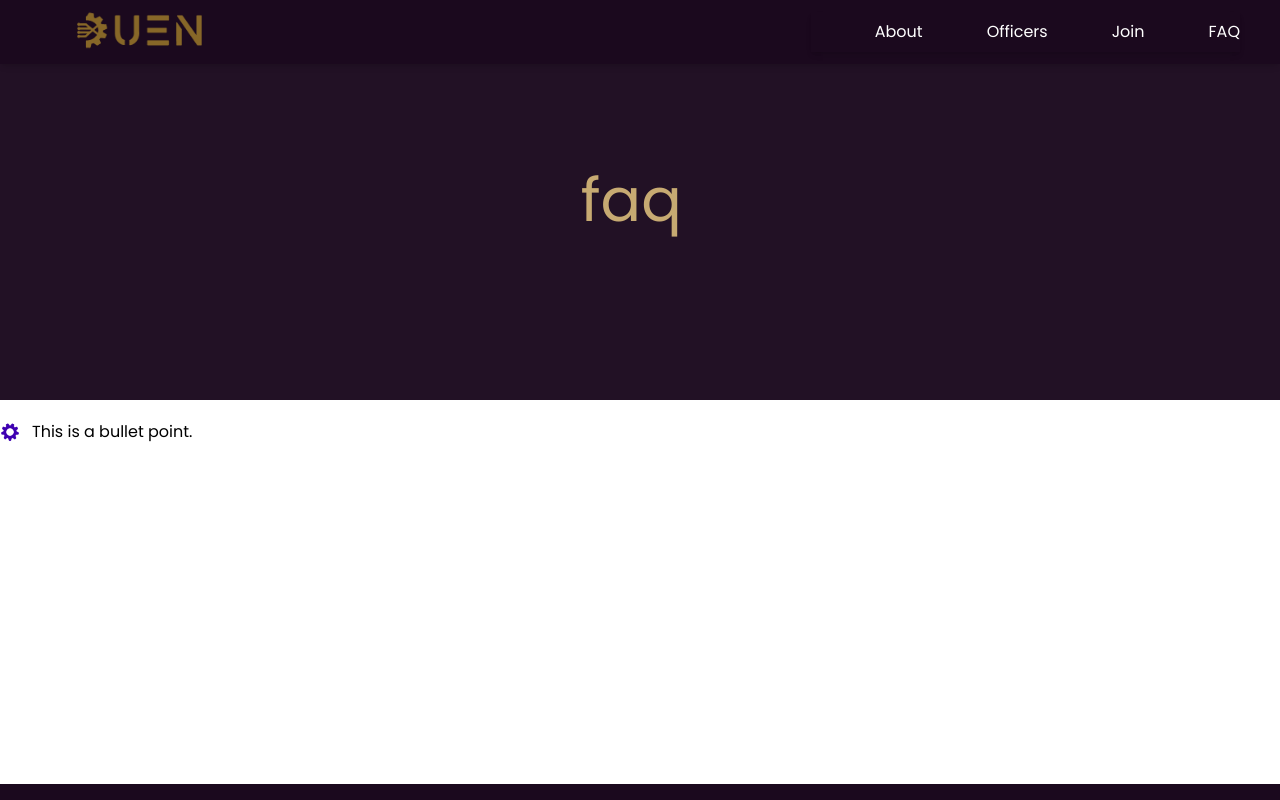
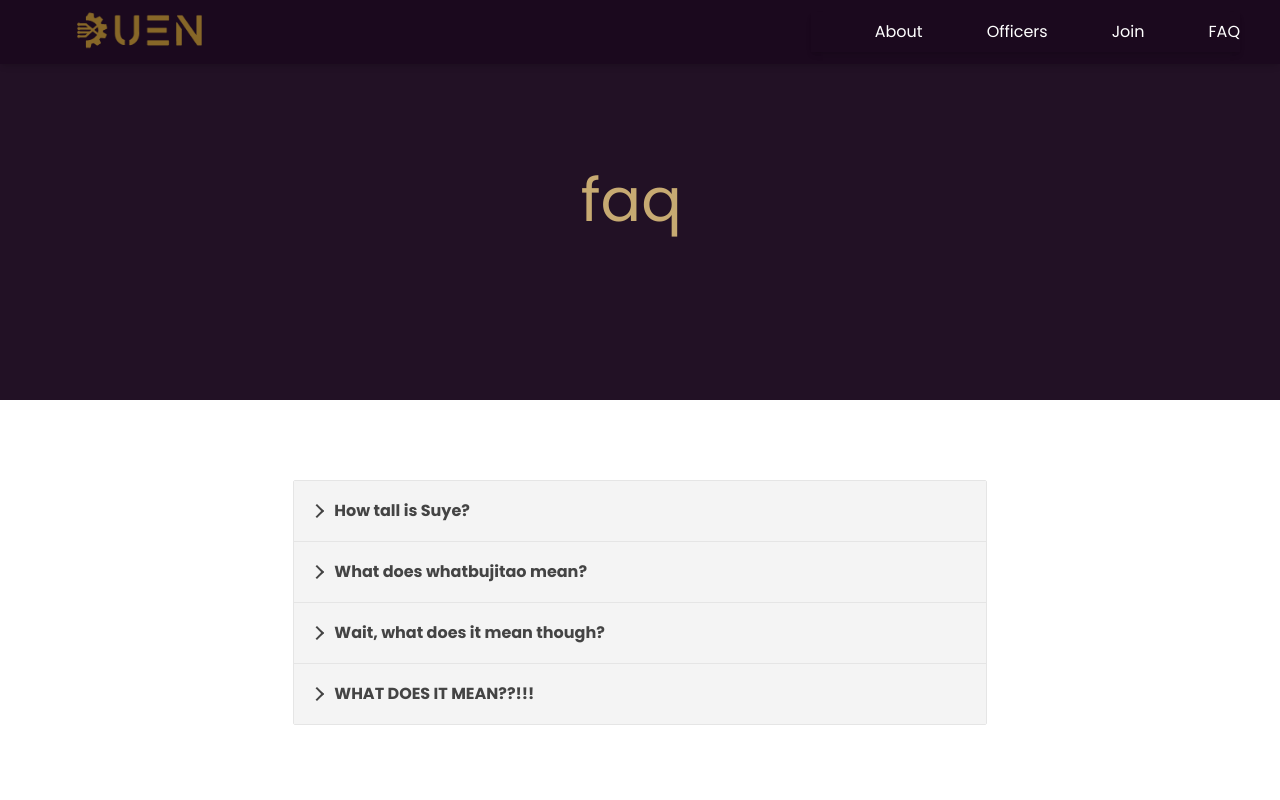
Before and after one commit to timnka/duen, a Next.js app: page /faq in a window 1280 px wide. Shown: the top 800 px of the page. Built offline with nearby package versions, Linux system fonts and the light colour scheme.

Commit message:
faq done

```diff
--- a/package.json
+++ b/package.json
@@ -19,6 +19,7 @@
     "next": "^13.4.13",
     "postcss": "8.4.27",
     "react": "18.2.0",
+    "react-accessible-accordion": "^5.0.0",
     "react-dom": "18.2.0",
     "react-simple-typewriter": "^5.0.1",
     "tailwindcss": "3.3.3",
--- /dev/null
+++ b/src/app/components/Accordion.tsx
@@ -0,0 +1,9 @@
+"use client"
+
+export {
+    Accordion,
+    AccordionItem,
+    AccordionItemHeading,
+    AccordionItemButton,
+    AccordionItemPanel,
+} from 'react-accessible-accordion'
--- a/src/app/components/banner.tsx
+++ b/src/app/components/banner.tsx
@@ -1,4 +1,4 @@
-import { Typewriter } from '../components/csc'
+import { Typewriter } from './Typewriter'
 
 export default function Banner({ word }: { word: string }) {
 
--- /dev/null
+++ b/src/app/faq/DATAfaq.js
@@ -0,0 +1,18 @@
+export const faqlist = [
+    {
+        'question': 'How tall is Suye?',
+        'answer': `Matthew Suyetani is 5 feet, 8 inches.`
+    },
+    {
+        'question': 'What does whatbujitao mean?',
+        'answer': 'I dont know.'
+    },
+    {
+        'question': 'Wait, what does it mean though?',
+        'answer': 'I dont know.'
+    },
+    {
+        'question': 'WHAT DOES IT MEAN??!!!',
+        'answer': 'I DONT KNOW.'
+    },
+]
--- a/src/app/faq/page.tsx
+++ b/src/app/faq/page.tsx
@@ -1,15 +1,43 @@
 import Banner from '@/app/components/banner'
-import BulletPoint from '@/app/components/BulletPoint'
+import {
+    Accordion,
+    AccordionItem,
+    AccordionItemHeading,
+    AccordionItemButton,
+    AccordionItemPanel,
+} from '@/app/components/Accordion'
+import 'react-accessible-accordion/dist/fancy-example.css';
+import { faqlist } from './DATAfaq'
 
 
-export default function FAQ () {
+export default function FAQ() {
     return (
-        <div className="flex flex-col">
+        <div className="flex flex-col items-center">
             <Banner word="faq"></Banner>
 
-            <div className="w-full h-96 flex flex-col">
-                <BulletPoint sample="This is a bullet point."></BulletPoint>
+            <div className="w-full md:w-2/3 py-20 px-5 md:px-20 font-bold">
+                <Accordion allowMultipleExpanded={true} allowZeroExpanded={true}>
+                    {
+                        faqlist.map((item) => {
+                            return (
+                                <AccordionItem>
+                                    <AccordionItemHeading>
+                                        <AccordionItemButton>
+                                            {item.question}
+                                        </AccordionItemButton>
+                                    </AccordionItemHeading>
+                                    <AccordionItemPanel>
+                                        <p className="font-normal">
+                                            {item.answer}
+                                        </p>
+                                    </AccordionItemPanel>
+                                </AccordionItem>
+                            )
+                        })
+                    }
+                </Accordion>
             </div>
+
         </div>
     )
 }
--- a/src/app/page.tsx
+++ b/src/app/page.tsx
@@ -1,6 +1,6 @@
 import Image from 'next/image'
 import group1 from './photos/cover1.jpg'
-import { Typewriter } from './components/csc'
+import { Typewriter } from './components/Typewriter'
 import { Abel } from 'next/font/google'
 import suye from './photos/suye showercap.jpg'
 
@@ -85,7 +85,7 @@ export default function Home() {
             </div>
 
             {/* President Message and Signature */}
-            <div className="w-full md:px-16 lg:w-1/3 py-12 lg:py-0">
+            <div className="w-full px-3 md:px-16 lg:w-1/3 py-12 lg:py-0">
               <p className="text-lg pb-8">Lorem ipsum dolor sit amet, consectetur adipiscing elit. Etiam eu dictum neque. Integer eu tellus id erat euismod malesuada. Maecenas id nunc ac arcu venenatis viverra. Vestibulum quis bibendum arcu.
                 Vivamus sed mauris eget purus mollis suscipit. Nunc eleifend consequat elit, ac feugiat nulla blandit in. Proin sed leo at ex tristique tempus. Sed ac quam a nisi laoreet semper. </p>
 
```
Also changed, not shown: src/app/components/Typewriter.tsx (renamed from src/app/components/csc.tsx), 1 other file (tests, documents, lock files or other folders).
